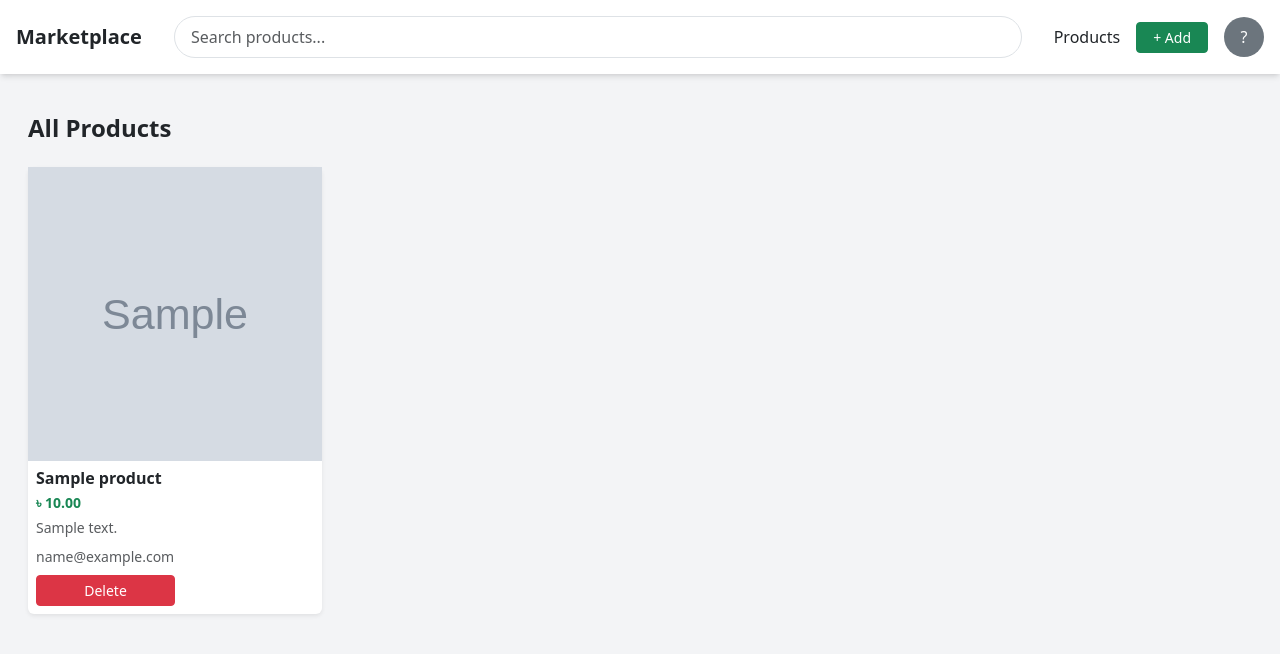
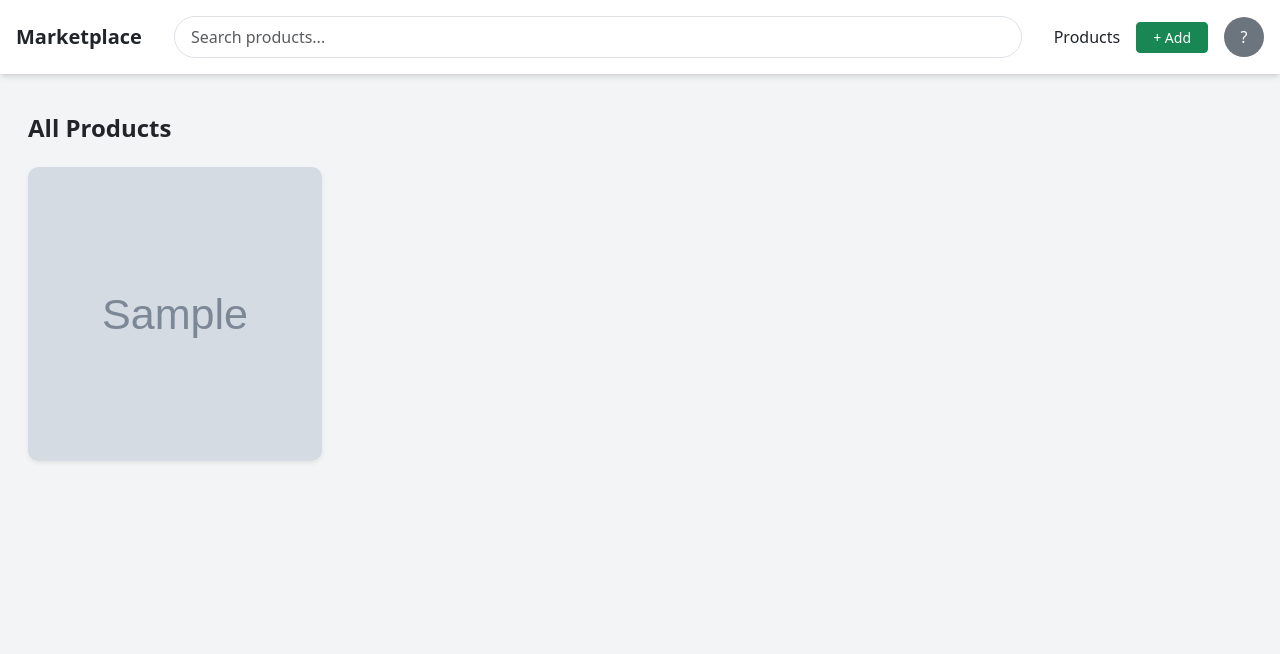
Before and after one commit to shawon1177/new_market, a Django app: page /listings/dashboard/ in a window 1280 px wide. Shown: the top 654 px of the page. Run offline with Django 5.2, Linux system fonts and the light colour scheme; a user stored in the database is signed in; tables that the repository leaves empty hold one stand-in row (values such as "Sample post"); grey boxes marked "Sample" are stand-in pictures; some libraries are stand-ins or nearby versions.

Commit message:
dashboard updated

```diff
--- a/listings/templates/listings/dashboard.html
+++ b/listings/templates/listings/dashboard.html
@@ -1,5 +1,52 @@
 {% extends "accounts/base.html" %}
 {% block content %}
+
+<style>
+/* =========================
+   GLOBAL SQUARE FIX
+========================= */
+
+.product-card {
+    aspect-ratio: 1 / 1;
+    display: flex;
+    flex-direction: column;
+    overflow: hidden;
+    border-radius: 10px;
+}
+
+/* prevent bootstrap stretching */
+.row > div {
+    display: flex;
+}
+
+.card {
+    width: 100%;
+    height: 100%;
+}
+
+/* image square fix */
+.product-img {
+    width: 100%;
+    height: 100%;
+    object-fit: cover;
+}
+
+/* body layout fix */
+.card-body {
+    flex: 1;
+    display: flex;
+    flex-direction: column;
+    justify-content: space-between;
+    padding: 8px;
+}
+
+/* prevent weird mobile stretching */
+@media (max-width: 768px) {
+    .product-card {
+        aspect-ratio: 1 / 1;
+    }
+}
+</style>
 
 <div class="container py-4">
 
@@ -17,27 +64,21 @@
 
         <div class="col-lg-3 col-md-4 col-6">
 
-            <!-- SQUARE CARD FIX -->
-            <div class="card shadow-sm border-0 h-100">
+            <div class="card shadow-sm border-0 product-card">
 
-                <!-- IMAGE FIX (SQUARE BOX) -->
+                <!-- IMAGE -->
                 <div class="ratio ratio-1x1 bg-light">
 
                     {% if p.image %}
-                        <img src="{{ p.image.url }}"
-                             class="w-100 h-100"
-                             style="object-fit: cover;"
-                             loading="lazy">
+                        <img src="{{ p.image.url }}" class="product-img">
                     {% else %}
-                        <img src="https://via.placeholder.com/400"
-                             class="w-100 h-100"
-                             style="object-fit: cover;">
+                        <img src="https://via.placeholder.com/400" class="product-img">
                     {% endif %}
 
                 </div>
 
-                <!-- BODY (COMPACT) -->
-                <div class="card-body p-2 d-flex flex-column">
+                <!-- BODY -->
+                <div class="card-body">
 
                     <h6 class="fw-bold mb-1 text-truncate">
                         {{ p.title }}
@@ -55,7 +96,7 @@
                         {{ p.owner.email }}
                     </div>
 
-                    <div class="mt-auto d-flex gap-1">
+                    <div class="d-flex gap-1 mt-auto">
 
                         {% if p.owner != user %}
                         <a href="{% url 'listings:buy_product' p.id %}"
```
